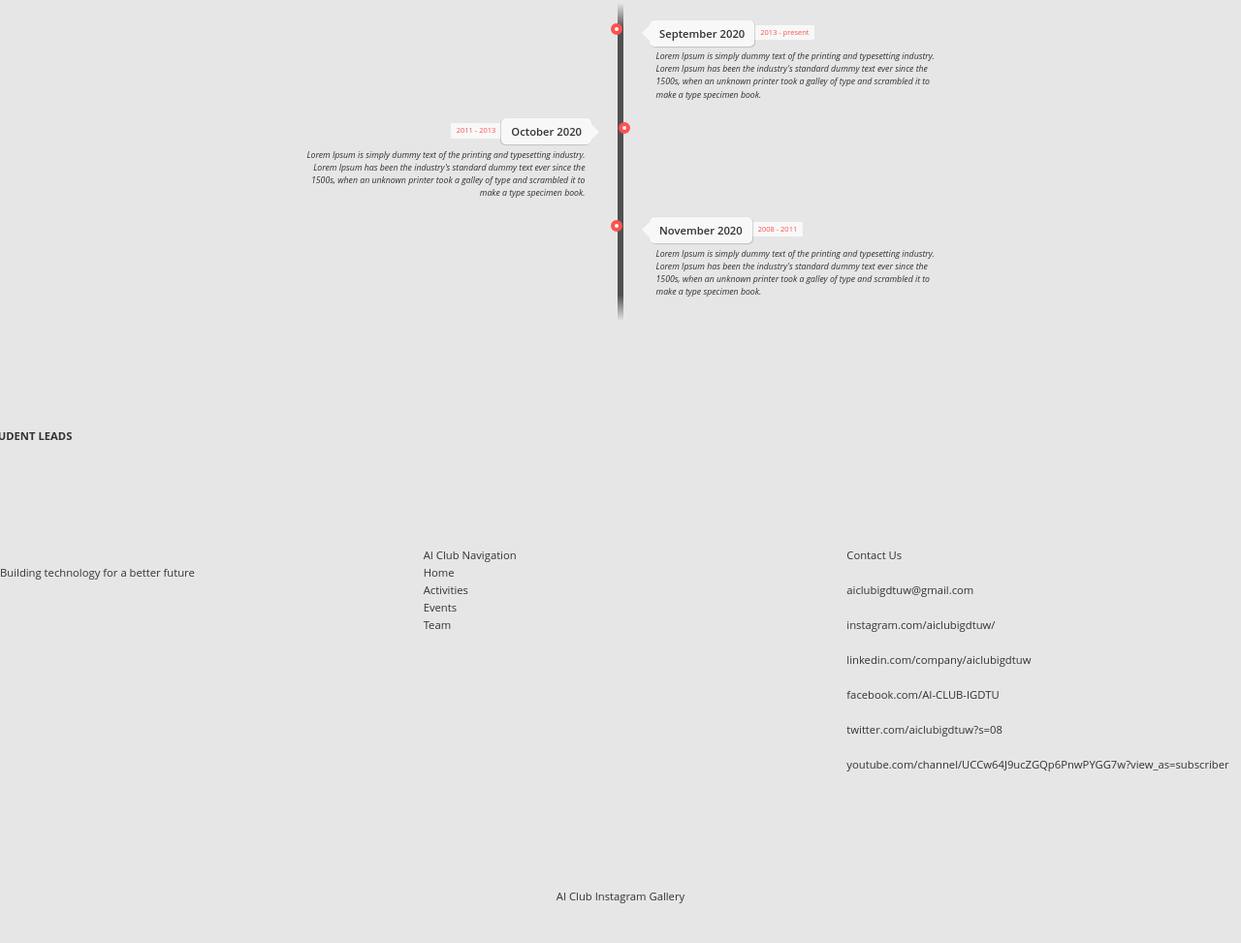
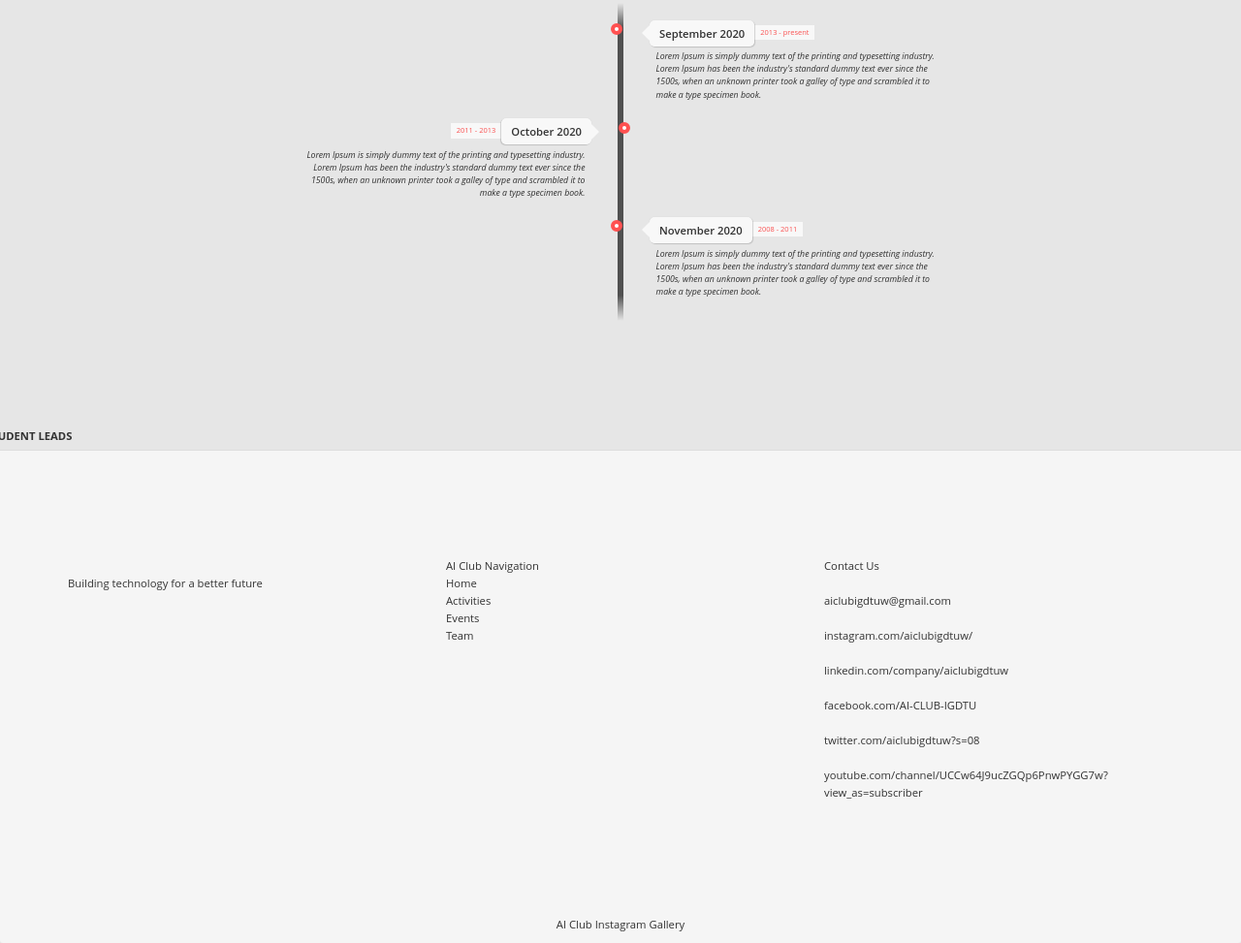
Before and after one commit to sonanshi-0209/AICLUB_WEBSITE, a plain HTML site: page aboutus.html in a window 1280 px wide. Shown: the part 1080-2053 px from the top of the page at 97% size. Before the commit the page ends 2014 px from the top, so only its background shows below. Drawn offline with nearby package versions, Linux system fonts and the light colour scheme.

Commit message:
Added footer

```diff
--- a/aboutus.html
+++ b/aboutus.html
@@ -203,9 +203,11 @@ color: #302B63;
 
 
                 </div>
-     <div class="row">
-        <section id="hours" class="col-sm-4">
-          <span> </span><br>
+    <footer class="panel-footer">
+        <div class="container">
+            <div class="row">
+             <section id="hours" class="col-sm-4">
+             <span> </span><br>
           Building technology for a better future<br>
 
           <hr class="visible-xs">
@@ -229,6 +231,8 @@ color: #302B63;
         </section>
       </div>
       <div class="text-center">AI Club Instagram Gallery</div>
+           </div>
+  </footer>
 
 <script src="js/jquery.js"></script>
 <script src="js/bootstrap.min.js"></script>
```
